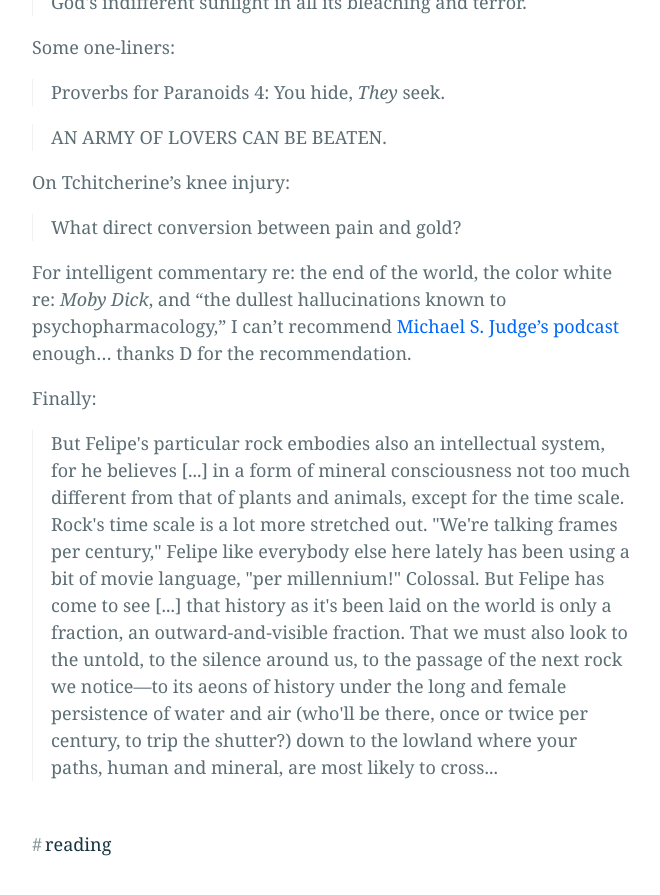
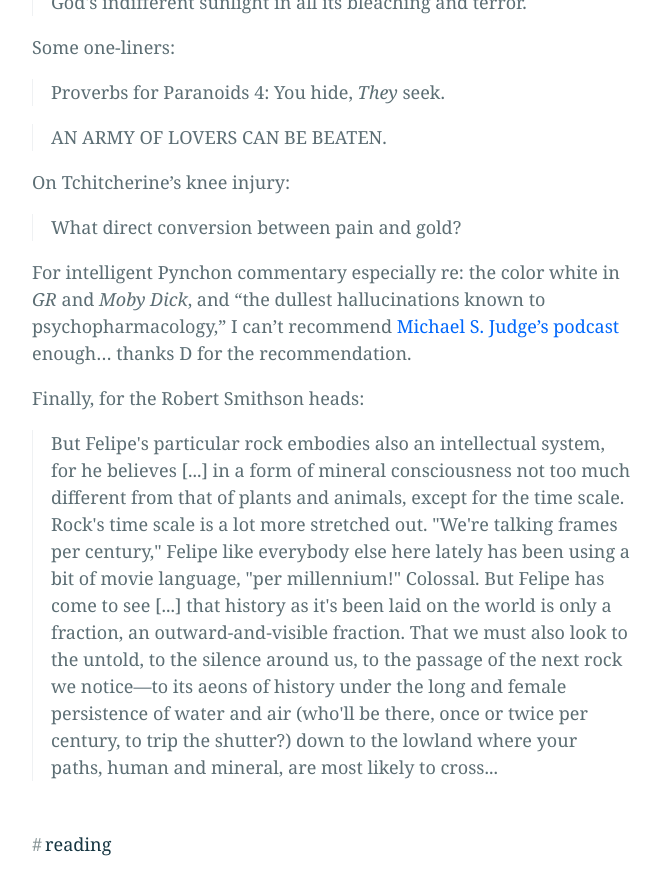
Before and after one commit to bliss-st/ss-website, a Jekyll site: the page built from _posts/2021-12-24-GR.md, in a window 1280 px wide and 900 px high, scrolled down 2015 px. Shown: the top 895 px of the window, without its empty margins (308-968 px from the left). Built offline with Jekyll 4.4.1, drawn with Linux system fonts in a browser that asks for light colours.

Commit message:
Update 2021-12-24-GR.md

```diff
--- a/_posts/2021-12-24-GR.md
+++ b/_posts/2021-12-24-GR.md
@@ -39,8 +39,8 @@ On Tchitcherine's knee injury:
 
 <blockquote>What direct conversion between pain and gold?</blockquote>
 
-For intelligent commentary re: the end of the world,  the color white re: <em>Moby Dick</em>, and "the dullest hallucinations known to psychopharmacology," I can't recommend <a href="https://shoutengine.com/DeathIsJustAroundtheCorner/">Michael S. Judge's podcast</a> enough... thanks D for the recommendation.
+For intelligent Pynchon commentary especially re: the color white in <em>GR</em> and <em>Moby Dick</em>, and "the dullest hallucinations known to psychopharmacology," I can't recommend <a href="https://shoutengine.com/DeathIsJustAroundtheCorner/">Michael S. Judge's podcast</a> enough... thanks D for the recommendation.
 
-Finally:
+Finally, for the Robert Smithson heads:
 
 <blockquote>But Felipe's particular rock embodies also an intellectual system, for he believes [...] in a form of mineral consciousness not too much different from that of plants and animals, except for the time scale. Rock's time scale is a lot more stretched out. "We're talking frames per century," Felipe like everybody else here lately has been using a bit of movie language, "per millennium!" Colossal. But Felipe has come to see [...] that history as it's been laid on the world is only a fraction, an outward-and-visible fraction. That we must also look to the untold, to the silence around us, to the passage of the next rock we notice—to its aeons of history under the long and female persistence of water and air (who'll be there, once or twice per century, to trip the shutter?) down to the lowland where your paths, human and mineral, are most likely to cross...</blockquote>
```
